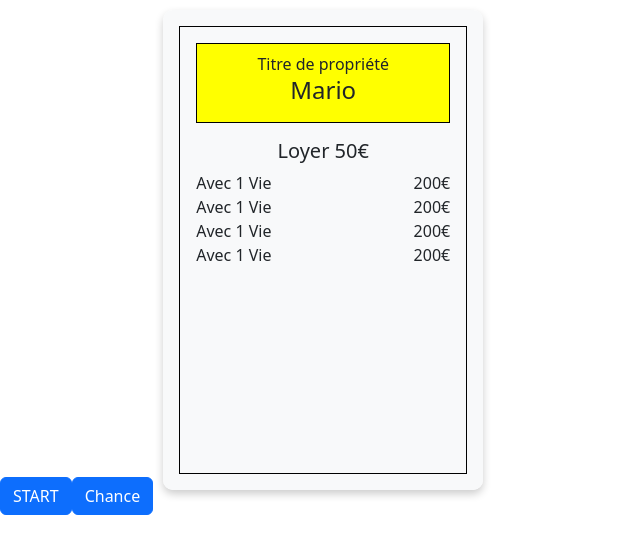
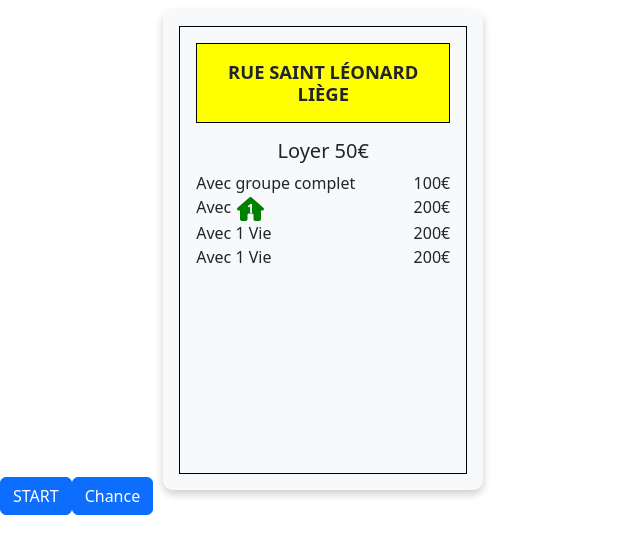
Before and after one commit to alexisdegraeve/ganopoly, an Angular app in the folder ganopoly/: page /game in a window 1280 px wide. Shown: the top 554 px of the page, without its empty margins (0-640 px from the left). Built offline with nearby package versions, Linux system fonts and the light colour scheme.

Commit message:
add house icon

```diff
--- a/ganopoly/src/app/property-card/property-card.component.html
+++ b/ganopoly/src/app/property-card/property-card.component.html
@@ -4,19 +4,23 @@
             <div class="flip-card-front">
                 <div class="card-body">
                     <div class="card-header" [style.background-color]="backcolor">
-                        <span>Titre de propriété</span>
-                        <h4>{{ name }}</h4>
+                        <h4> {{ street }}</h4>
+                        <h4>{{ city }}</h4>
                     </div>
                     <div class="card-content d-flex flex-column">
                         <h5 class="mx-auto ">Loyer {{ loyer }}€</h5>
 
                         <div class="d-flex justify-content-between">
-                            <div>Avec 1 Vie</div>
-                            <div class="ml-auto">200€</div>
+                            <div>Avec groupe complet</div>
+                            <div class="ml-auto">{{groupecomplet}}€</div>
                         </div>
                         <div class="d-flex justify-content-between">
-                            <div>Avec 1 Vie</div>
-                            <div class="ml-auto">200€</div>
+                            <div>Avec <span class="fa-stack fa-2x house-green">
+                              <i class="fa-solid fa-house fa-stack-2x"></i>
+                              <strong class="fa-stack-1x text-white">1</strong>
+                            </span>
+                            </div>
+                            <div class="ml-auto">{{maison1}}€</div>
                         </div>
                         <div class="d-flex justify-content-between">
                             <div>Avec 1 Vie</div>
--- a/ganopoly/src/app/property-card/property-card.component.scss
+++ b/ganopoly/src/app/property-card/property-card.component.scss
@@ -66,7 +66,13 @@
         display: flex;
         flex-direction: column;
         align-items: center;
-        padding: 0.5rem;
+        justify-content: center;
+        text-transform: uppercase;
+        h4 {
+            font-size: 1.15rem;
+            font-weight: bold;
+            margin: 0;
+        }
     }
 }
 
@@ -78,3 +84,13 @@
 .flip-card-front {
     padding: 1rem;
 }
+
+.house-green {
+    font-size: 0.75rem;
+    .fa-house {
+        color: green;
+    }
+    .text-white {
+        font-size: 0.75rem;
+    }
+}
--- a/ganopoly/src/app/property-card/property-card.component.ts
+++ b/ganopoly/src/app/property-card/property-card.component.ts
@@ -9,8 +9,11 @@ import { Component, Input } from '@angular/core';
 })
 export class PropertyCardComponent {
   isFlipped = false;
-  @Input() name = 'Mario';
+  @Input() street = 'Rue Saint Léonard';
+  @Input() city = 'Liège';
   @Input() loyer = 50;
+  @Input() groupecomplet = 100;
+  @Input() maison1 = 200;
   @Input() backcolor = 'yellow';
 
   toggleFlip() {
```
